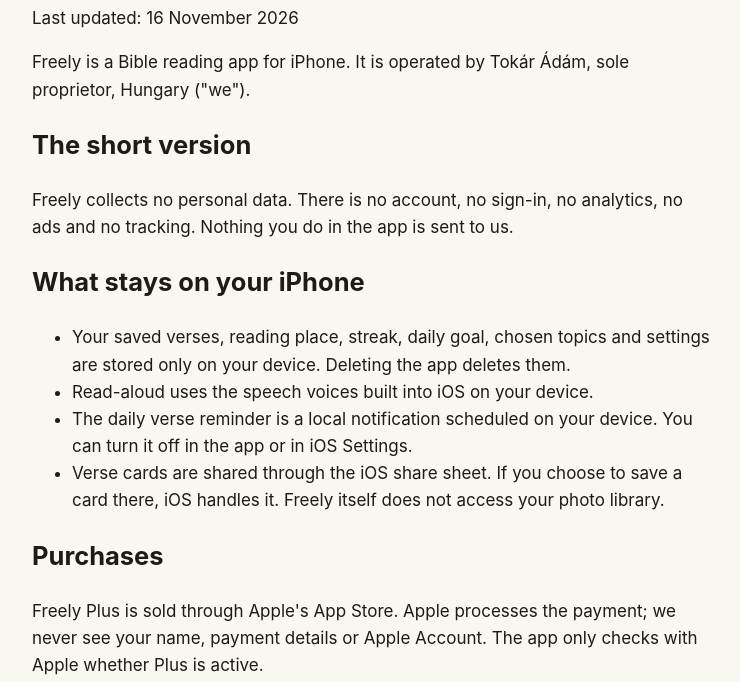
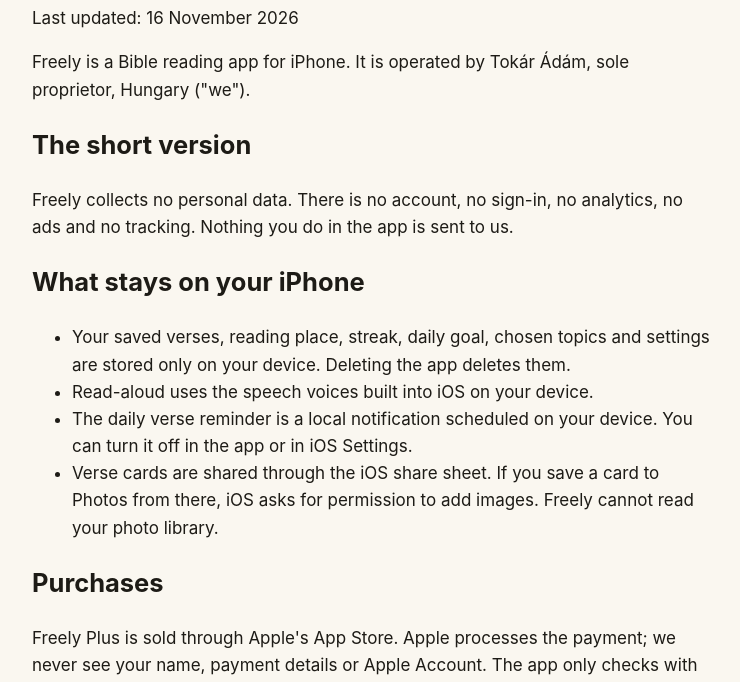
Before and after one commit to apexweb-adam/freely-app, a plain HTML site: page privacy/index.html in a window 1280 px wide. Shown: the part 112-794 px from the top of the page, without its empty margins (268-1008 px from the left). Drawn offline with Linux system fonts and the light colour scheme.

Commit message:
Privacy: saving from the share sheet asks for add-only Photos permission
Co-Authored-By: Claude Opus 5.5 <noreply@anthropic.com>

```diff
--- a/privacy/index.html
+++ b/privacy/index.html
@@ -9,7 +9,7 @@
 <li>Your saved verses, reading place, streak, daily goal, chosen topics and settings are stored only on your device. Deleting the app deletes them.</li>
 <li>Read-aloud uses the speech voices built into iOS on your device.</li>
 <li>The daily verse reminder is a local notification scheduled on your device. You can turn it off in the app or in iOS Settings.</li>
-<li>Verse cards are shared through the iOS share sheet. If you choose to save a card there, iOS handles it. Freely itself does not access your photo library.</li>
+<li>Verse cards are shared through the iOS share sheet. If you save a card to Photos from there, iOS asks for permission to add images. Freely cannot read your photo library.</li>
 </ul>
 <h2>Purchases</h2>
 <p>Freely Plus is sold through Apple's App Store. Apple processes the payment; we never see your name, payment details or Apple Account. The app only checks with Apple whether Plus is active.</p>
```
